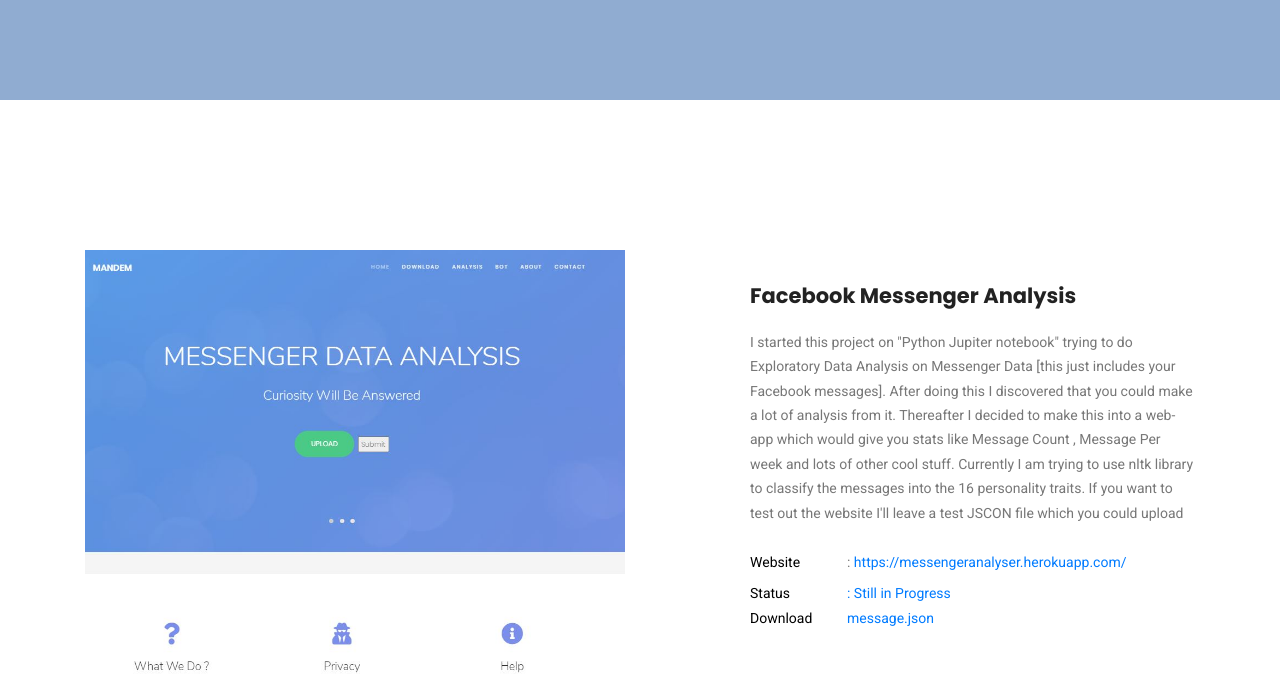
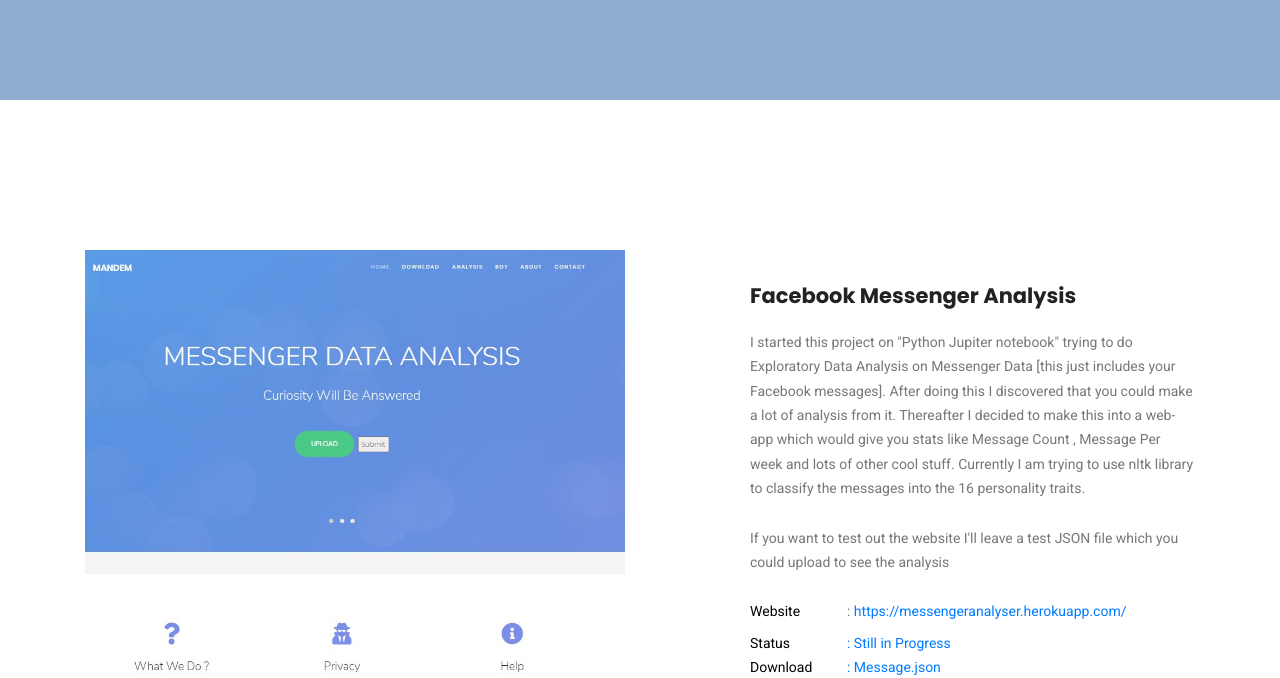
Before and after one commit to abhin-ch/website, a plain HTML site: page messenger-analysis.html in a window 1280 px wide. Shown: the part 350-1028 px from the top of the page. Drawn offline with nearby package versions, Linux system fonts and the light colour scheme; some packages are replaced by stand-ins of ours.

Commit message:
Update messenger-analysis.html

```diff
--- a/messenger-analysis.html
+++ b/messenger-analysis.html
@@ -102,14 +102,15 @@
 					<div class="offset-md-1 col-md-5">
 						<div class="portfolio_right_text mt-30">
 							<h4>Facebook Messenger Analysis</h4>
-							<p>I started this project on "Python Jupiter notebook" trying to do Exploratory Data Analysis on Messenger Data [this just includes your Facebook messages]. After doing this I discovered that you could make a lot of analysis from it. Thereafter I decided to make this into a web-app which would give you stats like Message Count , Message Per week and lots of other cool stuff. Currently I am trying to use nltk library to classify the messages into the 16 personality traits. If you want to test out the website I'll leave a test JSCON file which you could upload</p>
+							<p>I started this project on "Python Jupiter notebook" trying to do Exploratory Data Analysis on Messenger Data [this just includes your Facebook messages]. After doing this I discovered that you could make a lot of analysis from it. Thereafter I decided to make this into a web-app which would give you stats like Message Count , Message Per week and lots of other cool stuff. Currently I am trying to use nltk library to classify the messages into the 16 personality traits. </p>
+							<p>If you want to test out the website I'll leave a test JSON file which you could upload to see the analysis</p>
 							<ul class="list">
 
 
 
 								<li><span>Website</span>:<a href="https://messengeranalyser.herokuapp.com/">  https://messengeranalyser.herokuapp.com/</li>
 								<li><span>Status</span>: Still in Progress</li>
-								<li><span>Download </span><a href="download/message.json" download>message.json</a></li>
+								<li><span>Download </span>:<a href="download/message.json" download> Message.json</a></li>
 							</ul>
 							<ul class="list social_details">
 								<li><a href="https://www.facebook.com/abhin1996"><i class="fa fa-facebook"></i></a></li>
```
